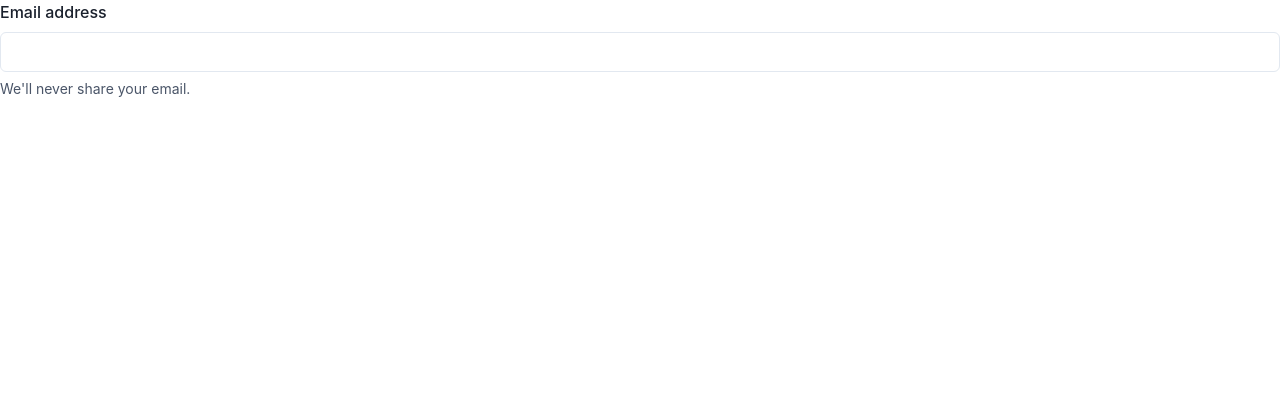
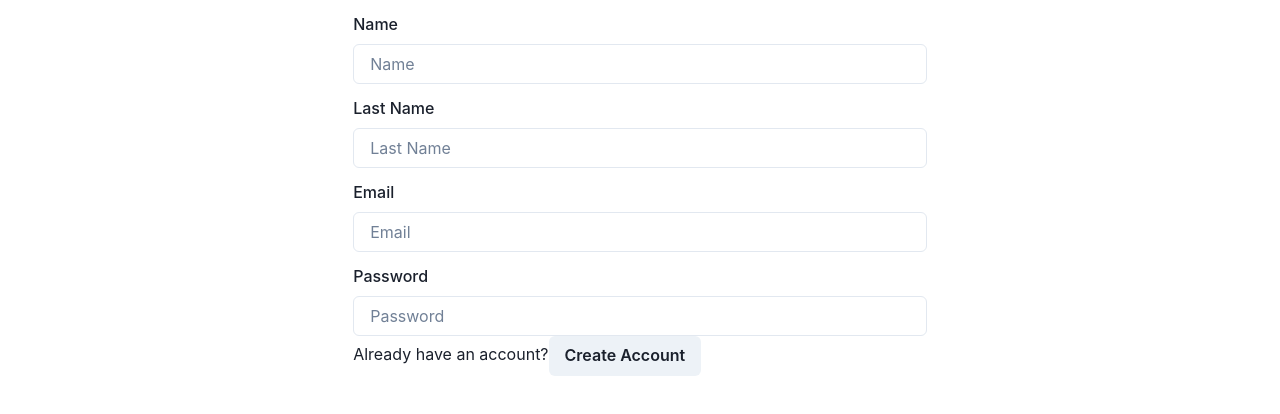
Before and after one commit to davidPardoC/Checky, a Next.js app in the folder web-app/: page /signup in a window 1280 px wide. Shown: the top 414 px of the page. Built offline with nearby package versions, Linux system fonts and the light colour scheme.

Commit message:
Start signup form

```diff
--- /dev/null
+++ b/web-app/src/components/SignupForm/SignupForm.tsx
@@ -0,0 +1,27 @@
+import { Box, Button, FormControl, FormLabel, Input } from "@chakra-ui/react";
+import Link from "next/link";
+
+export const SignupForm = () => {
+  return (
+      <form>
+        <FormControl marginTop={3}>
+          <FormLabel>Name</FormLabel>
+          <Input type="text" placeholder="Name" />
+        </FormControl>
+        <FormControl marginTop={3}>
+          <FormLabel>Last Name</FormLabel>
+          <Input type="text" placeholder="Last Name" />
+        </FormControl>
+        <FormControl marginTop={3}>
+          <FormLabel>Email</FormLabel>
+          <Input type="email" placeholder="Email" />
+        </FormControl>
+        <FormControl marginTop={3}>
+          <FormLabel>Password</FormLabel>
+          <Input type="Password" placeholder="Password" />
+        </FormControl>
+        <Link href={"/login"}>Already have an account?</Link>
+        <Button>Create Account</Button>
+      </form>
+  );
+};
--- a/web-app/src/pages/signup/index.tsx
+++ b/web-app/src/pages/signup/index.tsx
@@ -1,9 +1,10 @@
-import { LoginForm } from "../../components/LoginForm/LoginForm";
+import { SignupForm } from "@/components/SignupForm/SignupForm";
+import { Container } from "@chakra-ui/react";
 
 export default function SignupScreen() {
   return (
-    <>
-      <LoginForm />
-    </>
+    <Container>
+      <SignupForm />
+    </Container>
   );
 }
```
Also changed, not shown: 1 other file (tests, documents, lock files or other folders).
